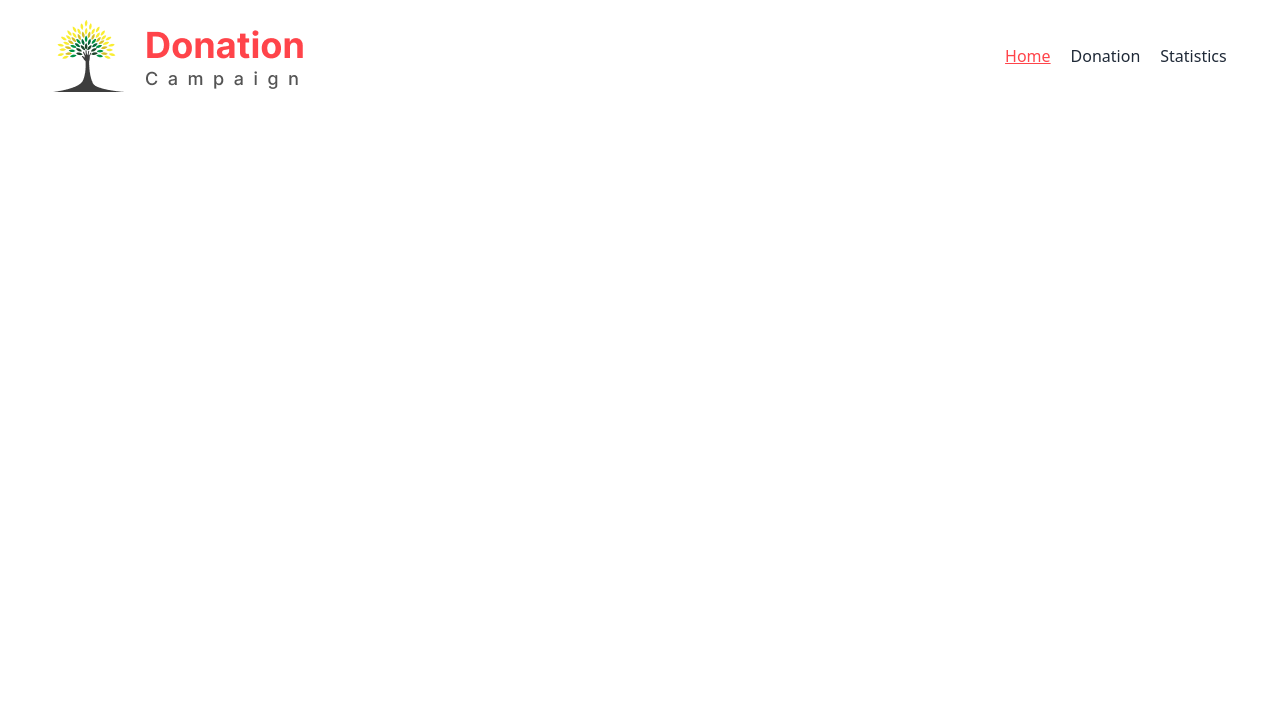
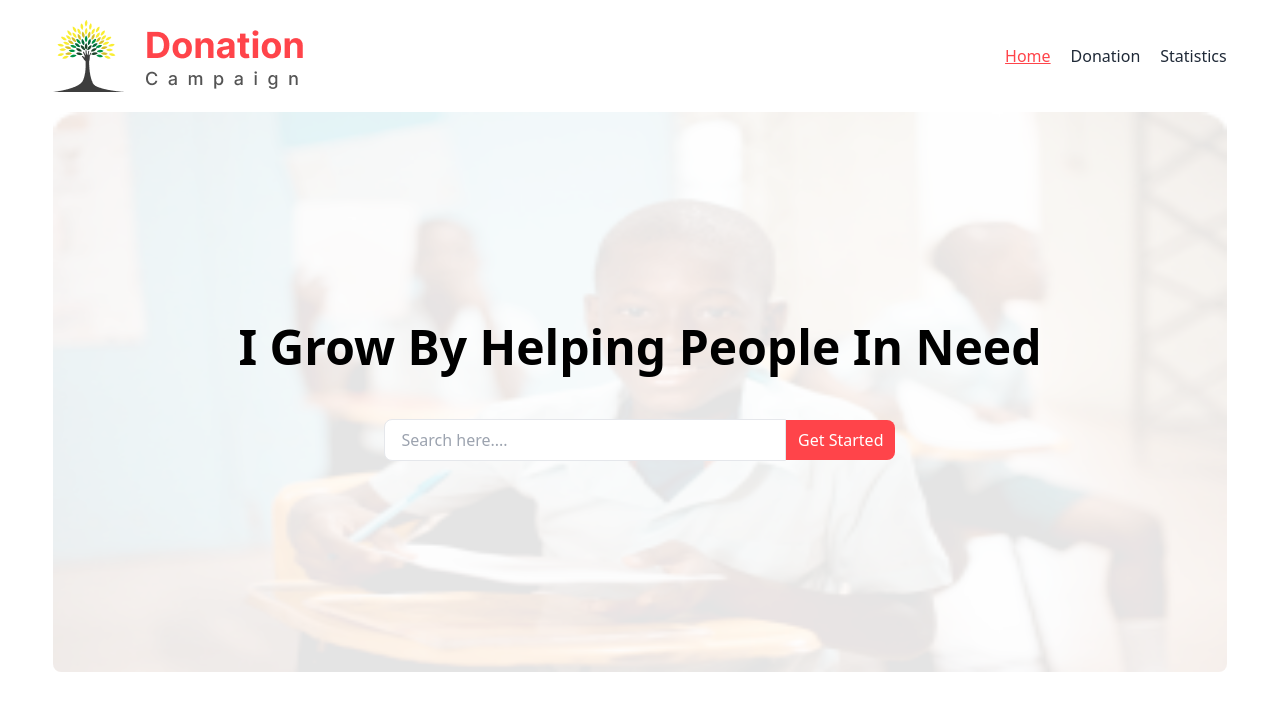
Before and after one commit to Saifulkhandaker/donation-campaign, a React (Vite) app: page / in a window 1280 px wide. Shown: the top 710 px of the page. Built offline with nearby package versions, Linux system fonts and the light colour scheme.

Commit message:
banner section added

```diff
--- a/src/Layout/Mainlayout.jsx
+++ b/src/Layout/Mainlayout.jsx
@@ -1,11 +1,13 @@
 import { Outlet } from "react-router-dom";
 import Navbar from "../components/Header/Navbar/Navbar";
+import Banner from "../components/Header/Banner/Banner";
 
 const Mainlayout = () => {
   return (
     <div className="w-11/12 mx-auto">
       <Navbar></Navbar>
       <Outlet></Outlet>
+
     </div>
   );
 };
--- a/src/Pages/Home/Home.jsx
+++ b/src/Pages/Home/Home.jsx
@@ -1,11 +1,11 @@
-
+import Banner from "../../components/Header/Banner/Banner";
 
 const Home = () => {
-    return (
-        <div>
-
-        </div>
-    );
+  return (
+    <div>
+      <Banner></Banner>
+    </div>
+  );
 };
 
 export default Home;
--- /dev/null
+++ b/src/components/Header/Banner/Banner.jsx
@@ -0,0 +1,34 @@
+import React from "react";
+
+const Banner = () => {
+  return (
+    <div>
+      <div className="hero h-[60vh]">
+        <img
+          className="hero-overlay h-[70vh] inset-0 bg-white opacity-10  w-full rounded-lg"
+          src="/src/assets/Images/Education.png"
+          alt=""
+        />
+        <div className="hero-content text-center text-neutral-content">
+          <div className="">
+            <h1 className=" md:mb-10 text-xl md:text-5xl text-black font-bold">
+              I Grow By Helping People In Need
+            </h1>
+            <input
+              className="mt-2 py-2 px-4 border w-1/2 text-black rounded-l-lg"
+              type="text"
+              name=""
+              id=""
+              placeholder="Search here...."
+            />
+            <button className=" text-white font-medium py-2 px-3 rounded-r-lg bg-[#FF444A] ">
+              Get Started
+            </button>
+          </div>
+        </div>
+      </div>
+    </div>
+  );
+};
+
+export default Banner;
```
